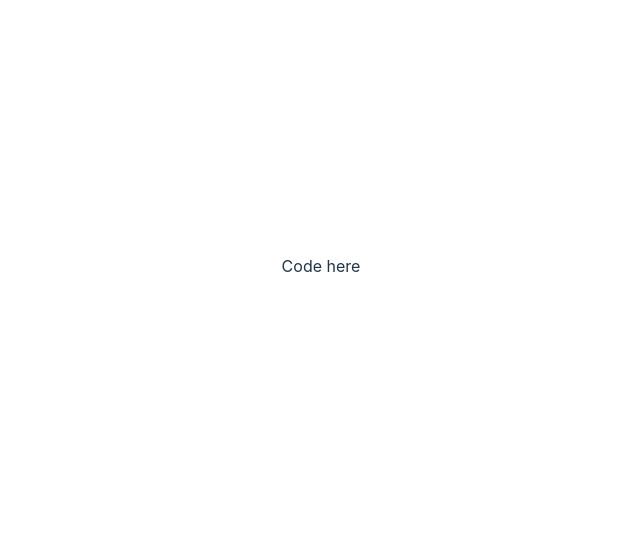
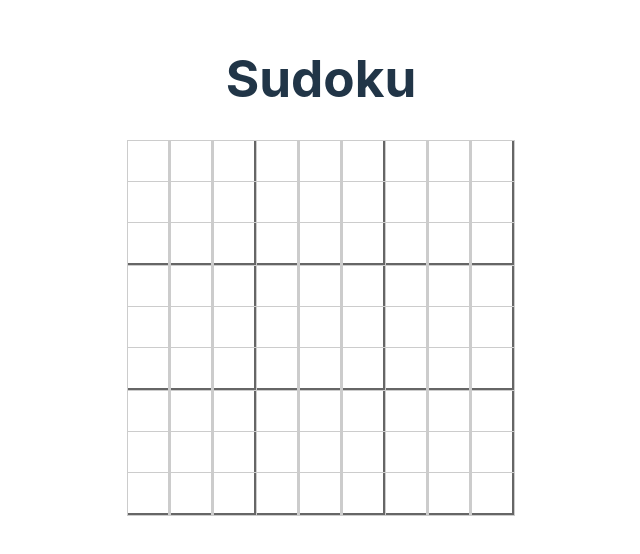
Before and after one commit to alebrozzo/SudokuHelper, a React (Vite) app: page / in a window 1280 px wide. Shown: the part 134-688 px from the top of the page, without its empty margins (319-959 px from the left). Built offline with nearby package versions, Linux system fonts and the light colour scheme.

Commit message:
Board generated

```diff
--- a/src/App.tsx
+++ b/src/App.tsx
@@ -1,7 +1,13 @@
+import { SudokuBoard } from './components/SudokuBoard'
 import './App.css'
 
 function App() {
-  return <>Code here</>
+  return (
+    <div className="App">
+      <h1>Sudoku</h1>
+      <SudokuBoard />
+    </div>
+  )
 }
 
 export default App
--- /dev/null
+++ b/src/components/SudokuBoard.css
@@ -0,0 +1,36 @@
+.sudoku-board {
+  display: grid;
+  gap: 1px;
+  background-color: #ccc;
+  padding: 1px;
+}
+
+.sudoku-row {
+  display: grid;
+  grid-template-columns: repeat(9, 1fr);
+  gap: 1px;
+}
+
+.sudoku-cell {
+  width: 40px;
+  height: 40px;
+  text-align: center;
+  font-size: 1.2rem;
+  border: none;
+  padding: 0;
+}
+
+.sudoku-cell::-webkit-inner-spin-button,
+.sudoku-cell::-webkit-outer-spin-button {
+  -webkit-appearance: none;
+  margin: 0;
+}
+
+/* Add borders for 3x3 boxes */
+.sudoku-cell:nth-child(3n) {
+  border-right: 2px solid #666;
+}
+
+.sudoku-row:nth-child(3n) .sudoku-cell {
+  border-bottom: 2px solid #666;
+}
--- /dev/null
+++ b/src/components/SudokuBoard.tsx
@@ -0,0 +1,33 @@
+import { useState } from 'react'
+import { SudokuCell } from './SudokuCell'
+import './SudokuBoard.css'
+
+export const SudokuBoard = () => {
+  const [board, setBoard] = useState<(number | null)[][]>(
+    Array(9)
+      .fill(null)
+      .map(() => Array(9).fill(null))
+  )
+
+  const handleCellChange = (row: number, col: number, value: number | null) => {
+    const newBoard = board.map((r) => [...r])
+    newBoard[row][col] = value
+    setBoard(newBoard)
+  }
+
+  return (
+    <div className="sudoku-board">
+      {board.map((row, rowIndex) => (
+        <div key={rowIndex} className="sudoku-row">
+          {row.map((cell, colIndex) => (
+            <SudokuCell
+              key={`${rowIndex}-${colIndex}`}
+              value={cell}
+              onChange={(value) => handleCellChange(rowIndex, colIndex, value)}
+            />
+          ))}
+        </div>
+      ))}
+    </div>
+  )
+}
--- /dev/null
+++ b/src/components/SudokuCell.tsx
@@ -0,0 +1,20 @@
+type SudokuCellProps = {
+  value: number | null
+  onChange: (value: number | null) => void
+}
+
+export const SudokuCell = ({ value, onChange }: SudokuCellProps) => {
+  const handleChange = (e: React.ChangeEvent<HTMLInputElement>) => {
+    const newValue = e.target.value
+    if (newValue === '') {
+      onChange(null)
+    } else {
+      const num = parseInt(newValue)
+      if (num >= 1 && num <= 9) {
+        onChange(num)
+      }
+    }
+  }
+
+  return <input type="number" min="1" max="9" value={value || ''} onChange={handleChange} className="sudoku-cell" />
+}
```
